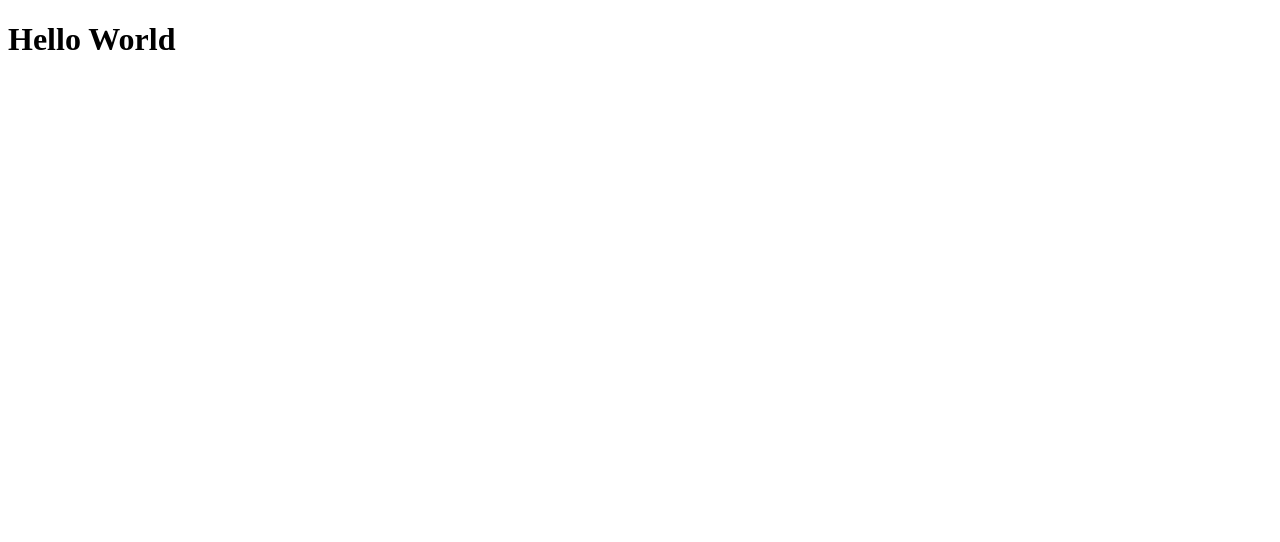
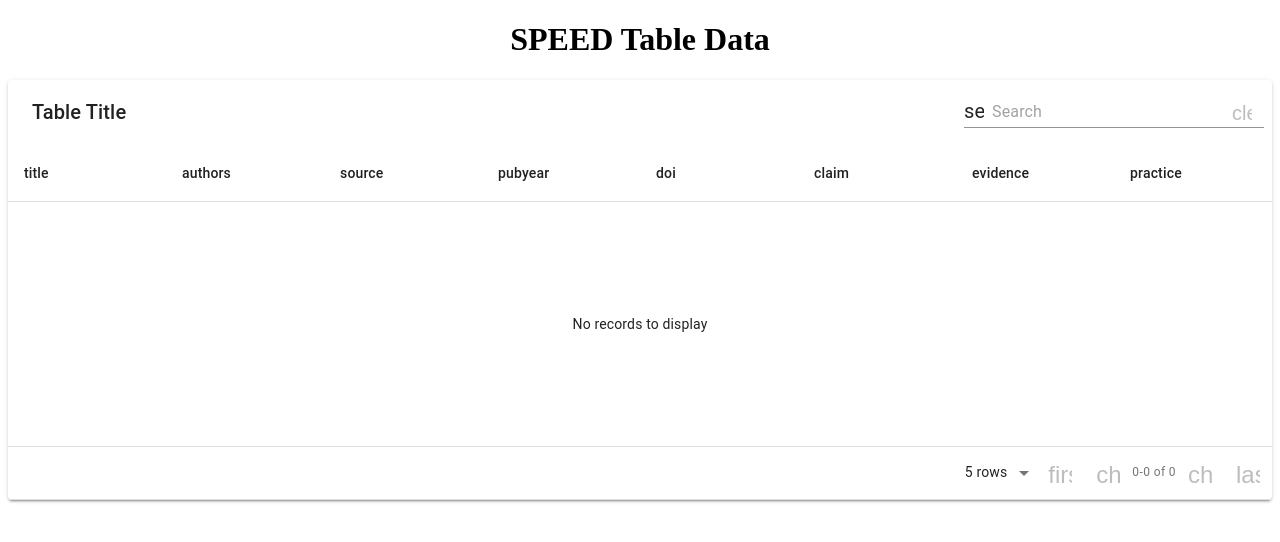
Before and after one commit to jasonchriscodes/Speed, a React (Create React App) app in the folder client/: page / in a window 1280 px wide. Shown: the top 542 px of the page. Built offline with nearby package versions, Linux system fonts and the light colour scheme.

Commit message:
chore: add basic table

```diff
--- a/client/src/App.js
+++ b/client/src/App.js
@@ -1,10 +1,15 @@
 import React from 'react';
+import css from './App.module.css';
+import { BrowserRouter, Route } from 'react-router-dom';
+import ViewPage from "./pages/View/ViewPage"
 
 function App() {
   return (
-    <div className="App">
-      <h1>Hello World</h1>
-    </div>
+    <BrowserRouter>
+      <div className="App">
+        <Route exact path="/" component={ViewPage} />
+      </div>
+    </BrowserRouter>
   );
 }
 
--- /dev/null
+++ b/client/src/pages/View/ViewPage.jsx
@@ -0,0 +1,26 @@
+import React from "react";
+import MaterialTable from "material-table";
+import { useState } from "react";
+
+const ViewPage = () => {
+  const [tableData, setTableData] = useState([]);
+  const columns = [
+    { title: "title", field: "title" },
+    { title: "authors", field: "authors" },
+    { title: "source", field: "source" },
+    { title: "pubyear", field: "pubyear" },
+    { title: "doi", field: "doi" },
+    { title: "claim", field: "claim" },
+    { title: "evidence", field: "evidence" },
+    { title: "practice", field: "practice" },
+  ];
+  return (
+    <div className="App">
+      <h1 align="center">SPEED Table Data</h1>
+
+      <MaterialTable columns={columns} data={tableData} />
+    </div>
+  );
+}
+
+export default ViewPage;
```
